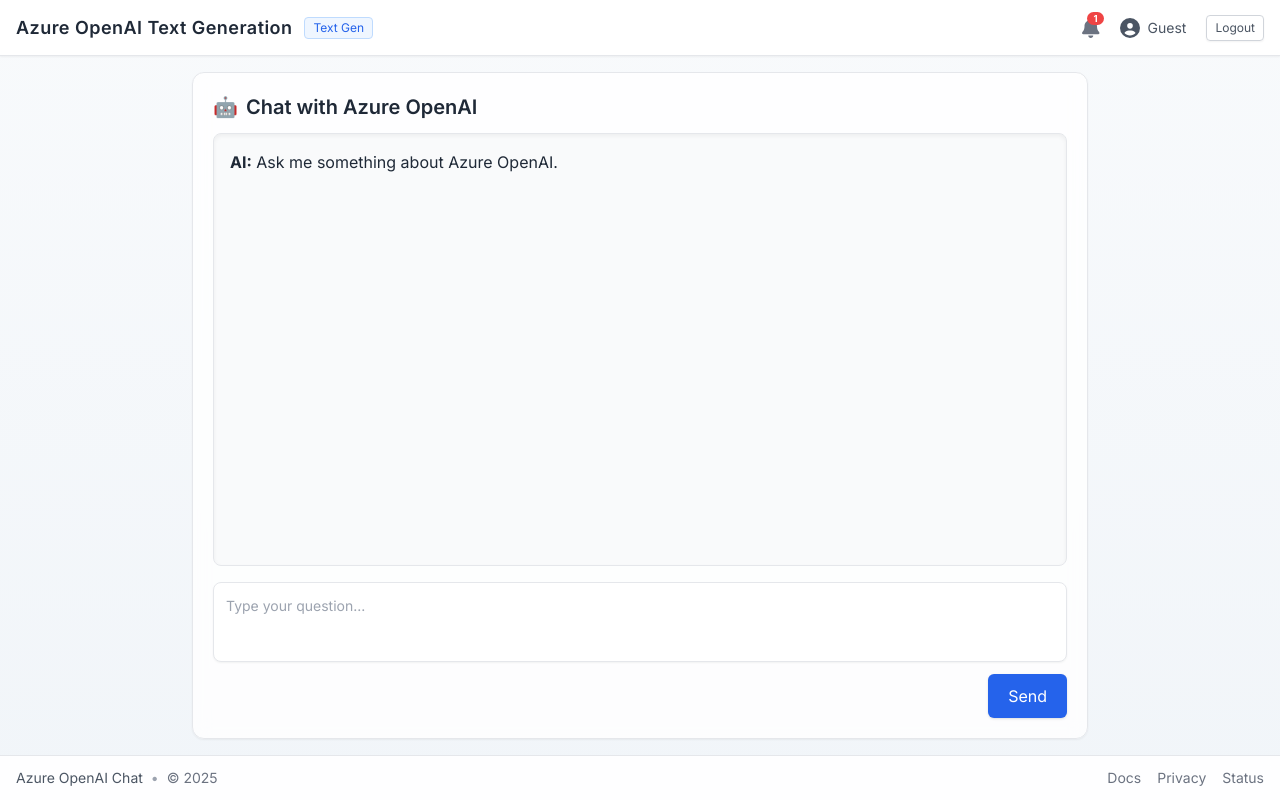
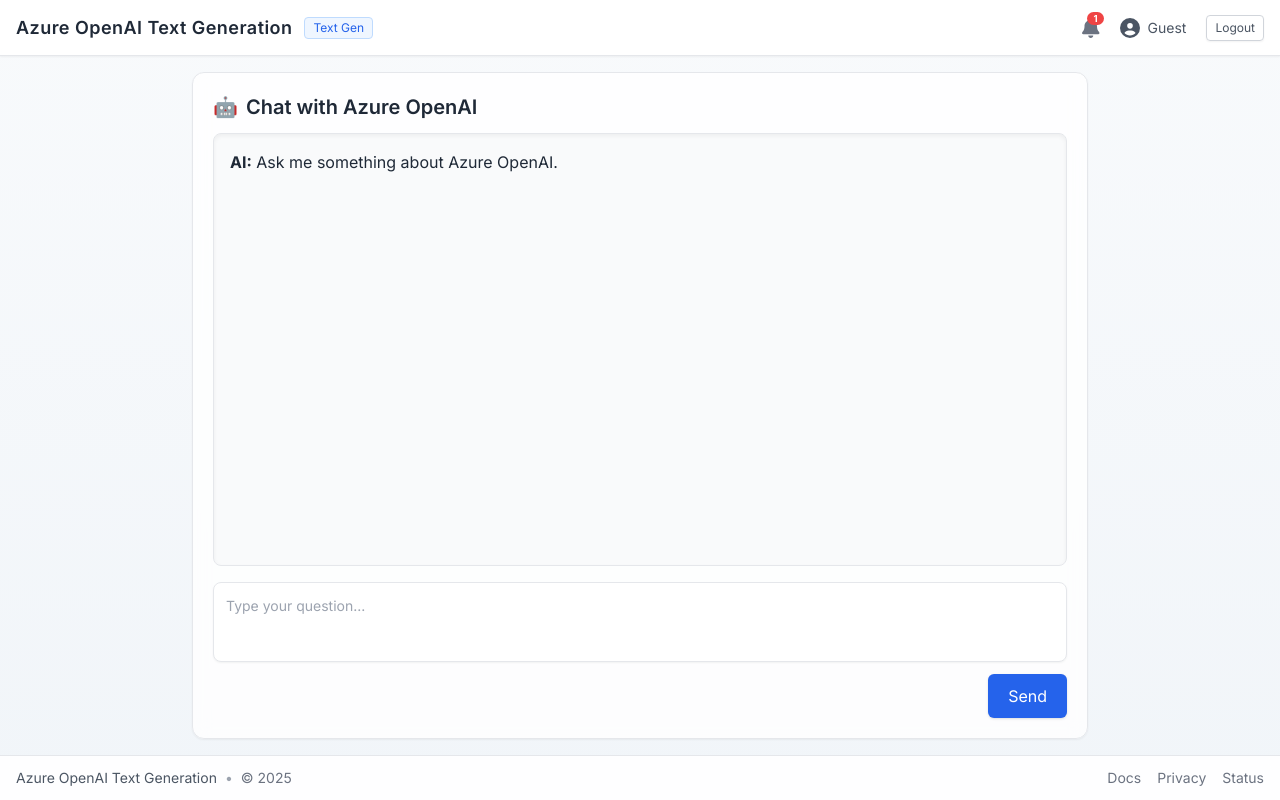
Before and after one commit to Swamy-s-Tech-Skills-Academy-AI-ML-Data/flask-react-aoai-completions, a React (Vite) app in the folder src/frontend/: page / in a window 1280 px wide. Built offline with nearby package versions, Linux system fonts and the light colour scheme; no server answers.

Commit message:
Update footer text to reflect accurate service name: Azure OpenAI Text Generation

```diff
--- a/src/frontend/src/components/Footer.tsx
+++ b/src/frontend/src/components/Footer.tsx
@@ -3,7 +3,7 @@
     return (
         <footer className="mt-auto bg-white/90 backdrop-blur border-t border-gray-200 text-gray-600 text-xs md:text-sm py-3 px-4 flex flex-col md:flex-row items-center justify-between gap-2">
             <div className="flex items-center gap-2">
-                <span className="font-medium">Azure OpenAI Chat</span>
+                <span className="font-medium">Azure OpenAI Text Generation</span>
                 <span className="hidden md:inline text-gray-400">•</span>
                 <span className="text-gray-500">© {year}</span>
             </div>
```
